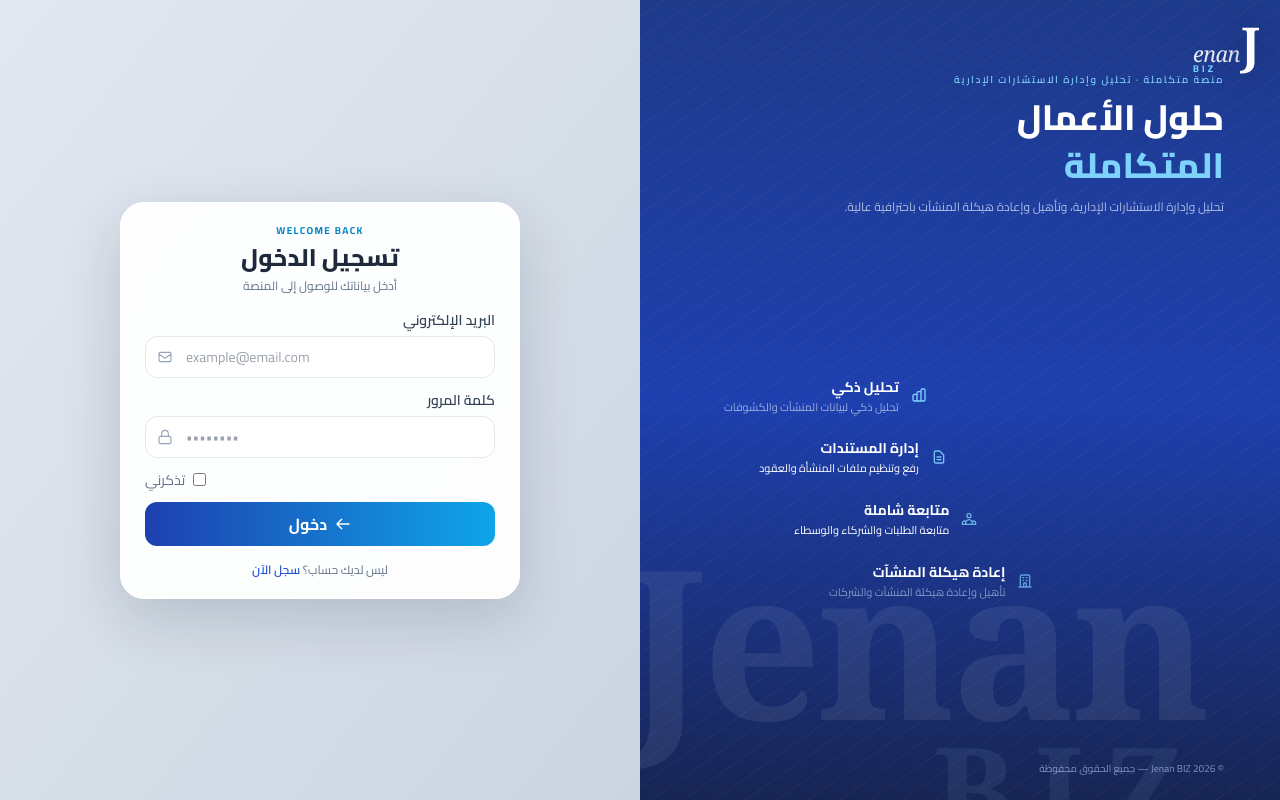
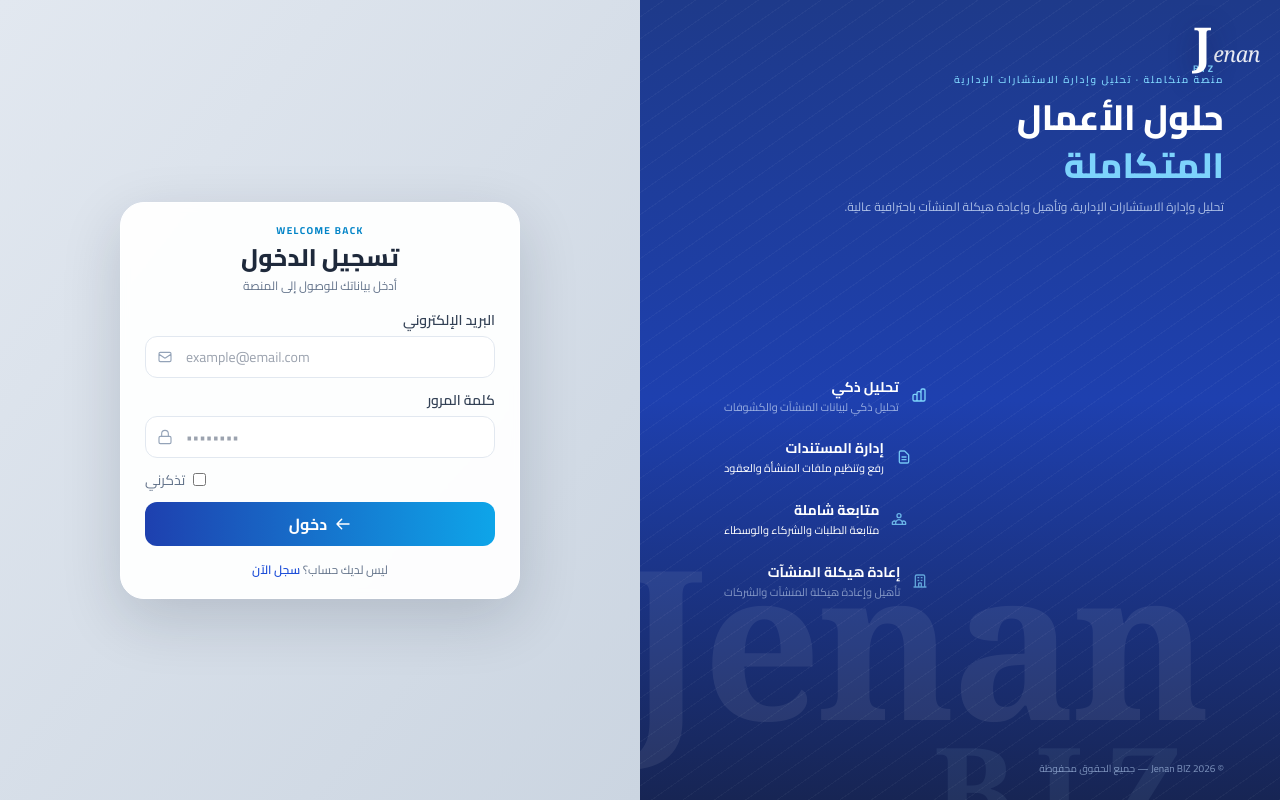
Before and after one commit to r1eox/JENAN-BIZ1, a React (Vite) app in the folder frontend/: page /login in a window 1280 px wide. Built offline with nearby package versions, Linux system fonts and the light colour scheme.

Commit message:
fix: correct Jenan logo direction, align feature items

```diff
--- a/frontend/src/pages/Login.jsx
+++ b/frontend/src/pages/Login.jsx
@@ -139,7 +139,7 @@ export default function Login() {
         </div>
 
         {/* الشعار – أعلى اليمين */}
-        <div className="absolute top-5 right-5 z-10 leading-none select-none" dir="rtl">
+<div className="absolute top-5 right-5 z-10 leading-none select-none" dir="ltr">
           <div className="flex items-baseline gap-[1px]">
             <span className="font-serif font-bold text-white drop-shadow-[0_4px_14px_rgba(10,20,60,0.45)]" style={{ fontSize: '3rem', lineHeight: 1 }}>J</span>
             <span className="font-serif italic text-white/90 tracking-tight" style={{ fontSize: '1.35rem', lineHeight: 1 }}>enan</span>
@@ -168,7 +168,7 @@ export default function Login() {
           <div className="flex-1 flex flex-col justify-center">
             <div className="max-w-[500px] w-full space-y-3">
 
-              <div className="group ml-auto w-full py-1.5 transition-all duration-300 hover:-translate-y-0.5">
+              <div className="group w-full py-1.5 transition-all duration-300 hover:-translate-y-0.5">
                 <div className="flex items-center gap-3 justify-end">
                   <svg xmlns="http://www.w3.org/2000/svg" className="w-4 h-4 text-sky-300 transition-colors duration-300 group-hover:text-cyan-300" fill="none" viewBox="0 0 24 24" stroke="currentColor" strokeWidth={2}>
                     <path strokeLinecap="round" strokeLinejoin="round" d="M9 19v-6a2 2 0 00-2-2H5a2 2 0 00-2 2v6a2 2 0 002 2h2a2 2 0 002-2zm0 0V9a2 2 0 012-2h2a2 2 0 012 2v10m-6 0a2 2 0 002 2h2a2 2 0 002-2m0 0V5a2 2 0 012-2h2a2 2 0 012 2v14a2 2 0 01-2 2h-2a2 2 0 01-2-2z" />
@@ -180,7 +180,7 @@ export default function Login() {
                 </div>
               </div>
 
-              <div className="group ml-auto w-[93%] py-1.5 transition-all duration-300 hover:-translate-y-0.5">
+              <div className="group w-full py-1.5 transition-all duration-300 hover:-translate-y-0.5">
                 <div className="flex items-center gap-3 justify-end">
                   <svg xmlns="http://www.w3.org/2000/svg" className="w-4 h-4 text-sky-300/90 transition-colors duration-300 group-hover:text-cyan-300" fill="none" viewBox="0 0 24 24" stroke="currentColor" strokeWidth={2}>
                     <path strokeLinecap="round" strokeLinejoin="round" d="M9 12h6m-6 4h6m2 5H7a2 2 0 01-2-2V5a2 2 0 012-2h5.586a1 1 0 01.707.293l5.414 5.414a1 1 0 01.293.707V19a2 2 0 01-2 2z" />
@@ -192,7 +192,7 @@ export default function Login() {
                 </div>
               </div>
 
-              <div className="group ml-auto w-[86%] py-1.5 transition-all duration-300 hover:-translate-y-0.5">
+              <div className="group w-full py-1.5 transition-all duration-300 hover:-translate-y-0.5">
                 <div className="flex items-center gap-3 justify-end">
                   <svg xmlns="http://www.w3.org/2000/svg" className="w-4 h-4 text-sky-300/80 transition-colors duration-300 group-hover:text-cyan-300" fill="none" viewBox="0 0 24 24" stroke="currentColor" strokeWidth={2}>
                     <path strokeLinecap="round" strokeLinejoin="round" d="M17 20h5v-2a3 3 0 00-5.356-1.857M17 20H7m10 0v-2c0-.656-.126-1.283-.356-1.857M7 20H2v-2a3 3 0 015.356-1.857M7 20v-2c0-.656.126-1.283.356-1.857m0 0a5.002 5.002 0 019.288 0M15 7a3 3 0 11-6 0 3 3 0 016 0z" />
@@ -204,7 +204,7 @@ export default function Login() {
                 </div>
               </div>
 
-              <div className="group ml-auto w-[79%] py-1.5 transition-all duration-300 hover:-translate-y-0.5">
+              <div className="group w-full py-1.5 transition-all duration-300 hover:-translate-y-0.5">
                 <div className="flex items-center gap-3 justify-end">
                   <svg xmlns="http://www.w3.org/2000/svg" className="w-4 h-4 text-sky-300/70 transition-colors duration-300 group-hover:text-cyan-300" fill="none" viewBox="0 0 24 24" stroke="currentColor" strokeWidth={2}>
                     <path strokeLinecap="round" strokeLinejoin="round" d="M19 21V5a2 2 0 00-2-2H7a2 2 0 00-2 2v16m14 0h2m-2 0h-5m-9 0H3m2 0h5M9 7h1m-1 4h1m4-4h1m-1 4h1m-5 10v-5a1 1 0 011-1h2a1 1 0 011 1v5m-4 0h4" />
```
